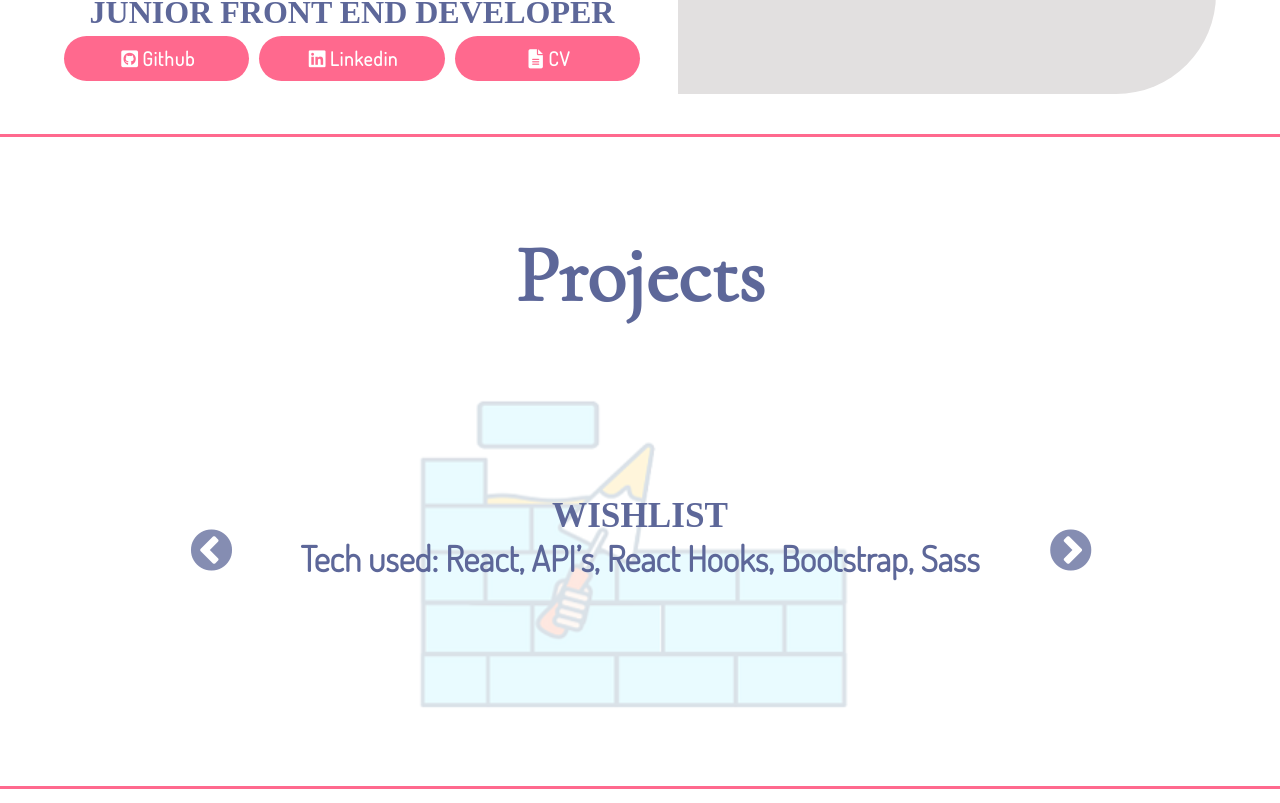
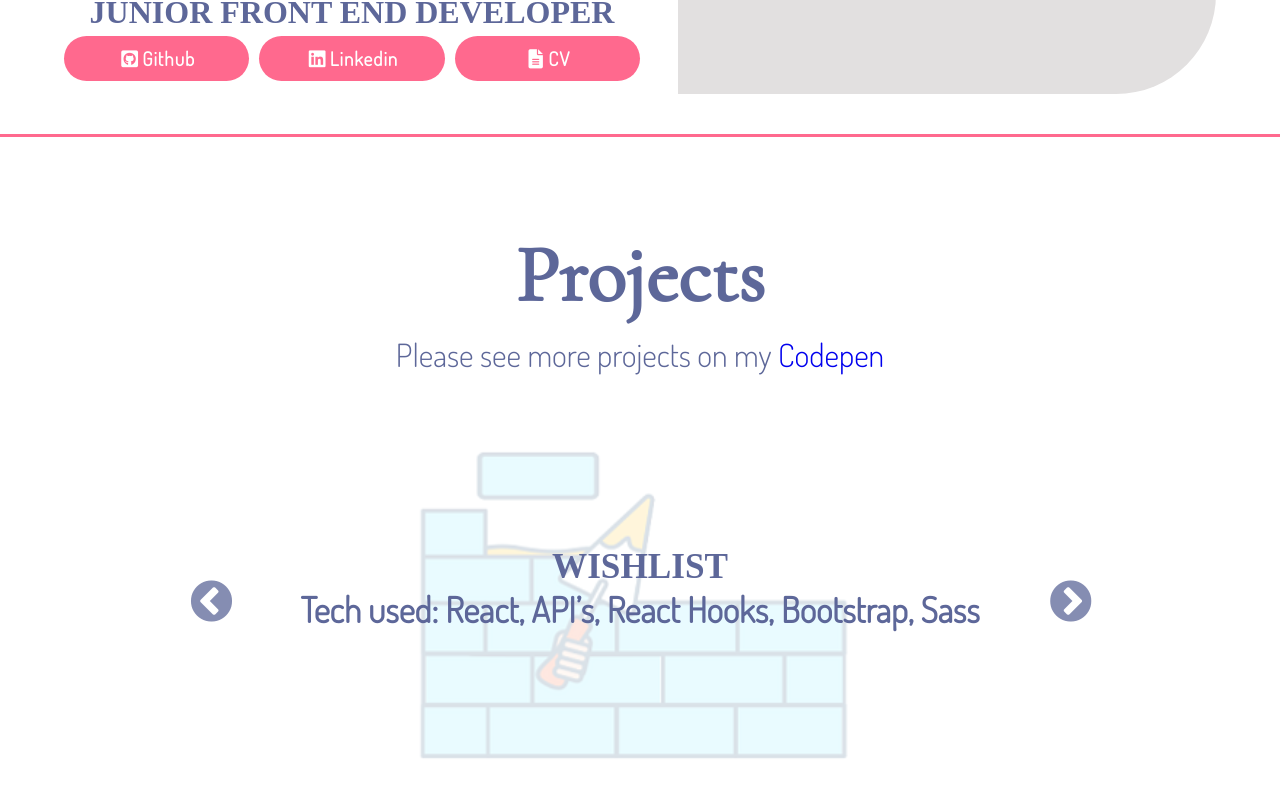
Before and after one commit to Mejsun/My-Portfolio, a React (Create React App) app: page / in a window 1280 px wide. Shown: the part 597-1400 px from the top of the page. Built offline with nearby package versions, Linux system fonts and the light colour scheme; a web font is replaced by a local one.

Commit message:
added more projects, changed descriptions, minor styling changes

```diff
--- a/src/App.scss
+++ b/src/App.scss
@@ -76,19 +76,26 @@ h1{
     @media (max-width: $breakpoint-xs){
         font-size: 4rem;
       }
+    @media (max-width: $breakpoint-xs){
+        font-size: 3rem;
+    }
 }
 h2, .heading2 {
     font-family: $font-subheading;
     text-transform: uppercase;
+    @media (max-width: $breakpoint-xs){
+        font-size: 1.3rem;
+    }
 }
 .wrapper {
     height: fit-content;
     max-width: 100vw;
+    overflow: hidden;
     padding: 85px 5vw 40px 5vw;
     border-bottom: $border-bottom;
     @media (max-width: $breakpoint-mobile){
         padding-bottom: 50px;
-        width: 100vw;
+        max-width: 100vw;
     }
 }
 .contact-grid{
--- a/src/Menu/Menu.scss
+++ b/src/Menu/Menu.scss
@@ -8,7 +8,7 @@
     background-color: rgba(255, 255, 255, .15);
     backdrop-filter: blur(5px);
     border-bottom: $border-bottom;
-    width: 88vw;
+    width: 90vw;
     margin: 0 5vw;
     justify-content: flex-end;
     align-items: center;
--- a/src/Projects/Projects.jsx
+++ b/src/Projects/Projects.jsx
@@ -5,18 +5,22 @@ import './Projects.scss'
 function Projects() {
 
 let projectsList = [
-  {id: 1, name: 'Wishlist', tech: 'React, API’s, React Hooks, Bootstrap, Sass',
+  {name: 'Wishlist', tech: 'React, API’s, React Hooks, Bootstrap, Sass',
   bgr: 'underconstr', link: 'https://github.com/Mejsun/wishlist'},
-  {id: 2, name: 'Calculator', tech: 'React, API’s, React Hooks, Bootstrap, Sass',
+  {name: 'Calculator', tech: 'HTML, CSS, JavaScript',
   bgr: 'calc', link: 'https://github.com/Mejsun/wishlist'},
-  {id: 3, name: 'URL Shortener', tech: 'React, API’s, React Hooks, Bootstrap, Sass',
+  {name: 'URL Shortener', tech: 'JavaAcript, Node.js, MongoDB, Express',
   bgr: 'underconstr', link: 'https://github.com/Mejsun/wishlist'},
-  {id: 4, name: 'Pokedex', tech: 'React, API’s, React Hooks, Bootstrap, Sass',
+  {name: 'Pokedex', tech: 'HTML, CSS, JavaScript, API',
   bgr: 'Pokedex', link: 'https://github.com/Mejsun/wishlist'},
-  {id: 5, name: 'Language Shake', tech: 'React, API’s, React Hooks, Bootstrap, Sass',
+  {name: 'Language Shake', tech: 'HTML, CSS, JavaScript',
   bgr: 'Lang', link: 'https://github.com/Mejsun/wishlist'},
-  {id: 6, name: 'SkyNews', tech: 'React, API’s, React Hooks, Bootstrap, Sass',
+  {name: 'SkyNews', tech: 'HTML, CSS',
   bgr:'skynews', link: 'https://github.com/Mejsun/wishlist'},
+  {name: 'Nodemailer', tech: 'Node.js, Express',
+  bgr:'underconstr', link:'https://github.com/Mejsun/nodemailer'},
+  {name: 'To do list', tech: 'React, React Hooks, Sass',
+  bgr:'todo',  link: 'https://mytodosonweb.netlify.app/'}
 ]
 
 const settings = {
@@ -30,6 +34,7 @@ const settings = {
   return (
     <div className='container-projects wrapper' id='projects'>
     <h1>Projects</h1>
+    <p> Please see more projects on my <a href='https://codepen.io/mejsun' target='_blank' rel='noreferrer'>Codepen</a></p>
     <div className='projects-slider'>
     <Slider {...settings}>
           {projectsList.map((project) => (
--- a/src/Projects/Projects.scss
+++ b/src/Projects/Projects.scss
@@ -13,11 +13,14 @@
         width: 350px;
      }
      @media (max-width: $breakpoint-mobile){
-        width: 250px;
+        width: 220px;
      }
 }
 .slick-prev{
     left: -8vw;
+    @media (max-width: $breakpoint-mobile){
+        left: -6vw;
+    }
 }
 .slick-next{
     right: -6vw;
@@ -28,6 +31,9 @@
     @media (max-width: $breakpoint-small){
        font-size: 2rem;
      }
+    @media (max-width: $breakpoint-small){
+        font-size: 1rem;
+    }
 }
 .slick-track{
     @include centre();
@@ -57,6 +63,10 @@
                     font-size: 1.5rem;
                     padding: 0 20px;
                 }
+                @media (max-width: $breakpoint-mobile){
+                    font-size: 1.1rem;
+                    padding: 0 20px;
+                }
             }
         }
     }
--- a/src/TechSkills/Skills.scss
+++ b/src/TechSkills/Skills.scss
@@ -29,6 +29,9 @@
     }
     @media (max-width: $breakpoint-xs){
         grid-template-columns: repeat(4, 1fr);
+    }
+    @media (max-width: $breakpoint-mobile){
+        grid-template-columns: repeat(3, 1fr);
     }
 }
 .certificates{
```
Also changed, not shown: src/static/Images/todo.avif (added).
